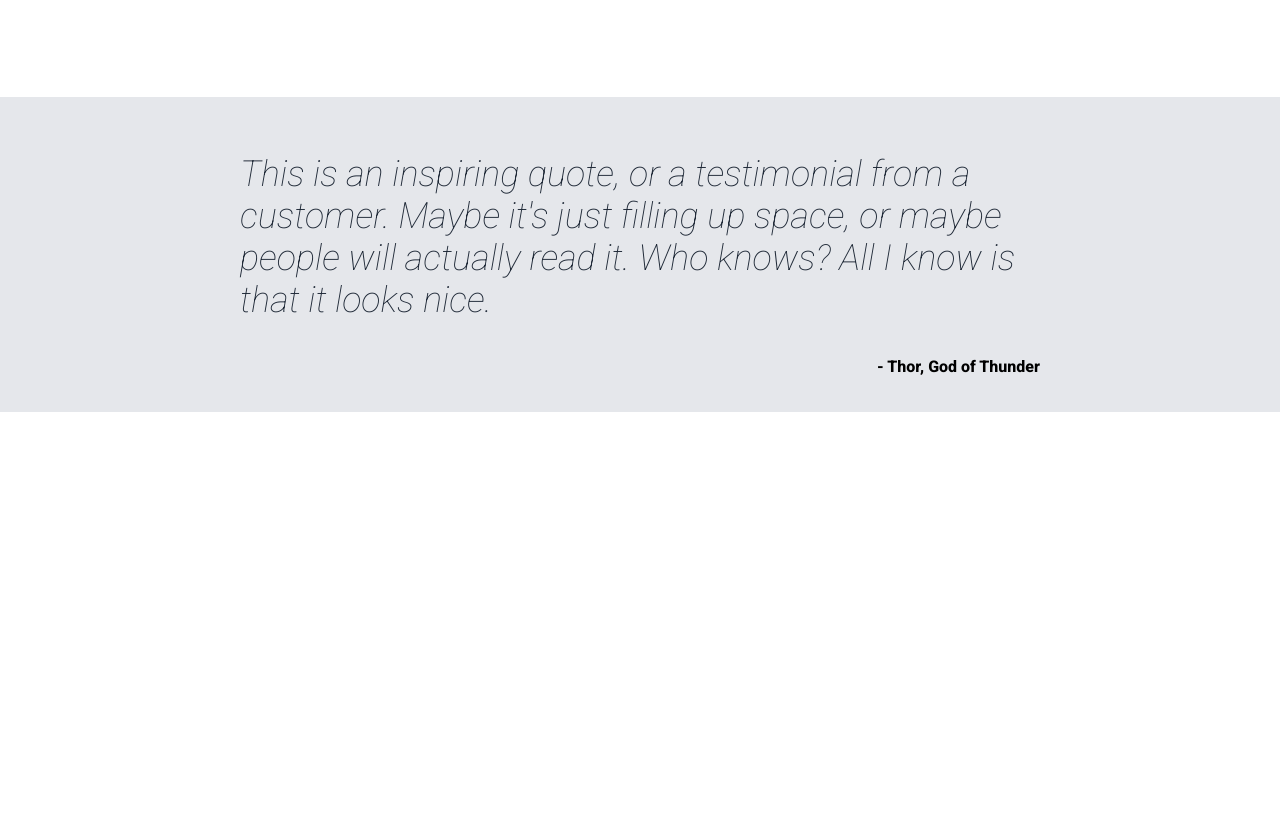
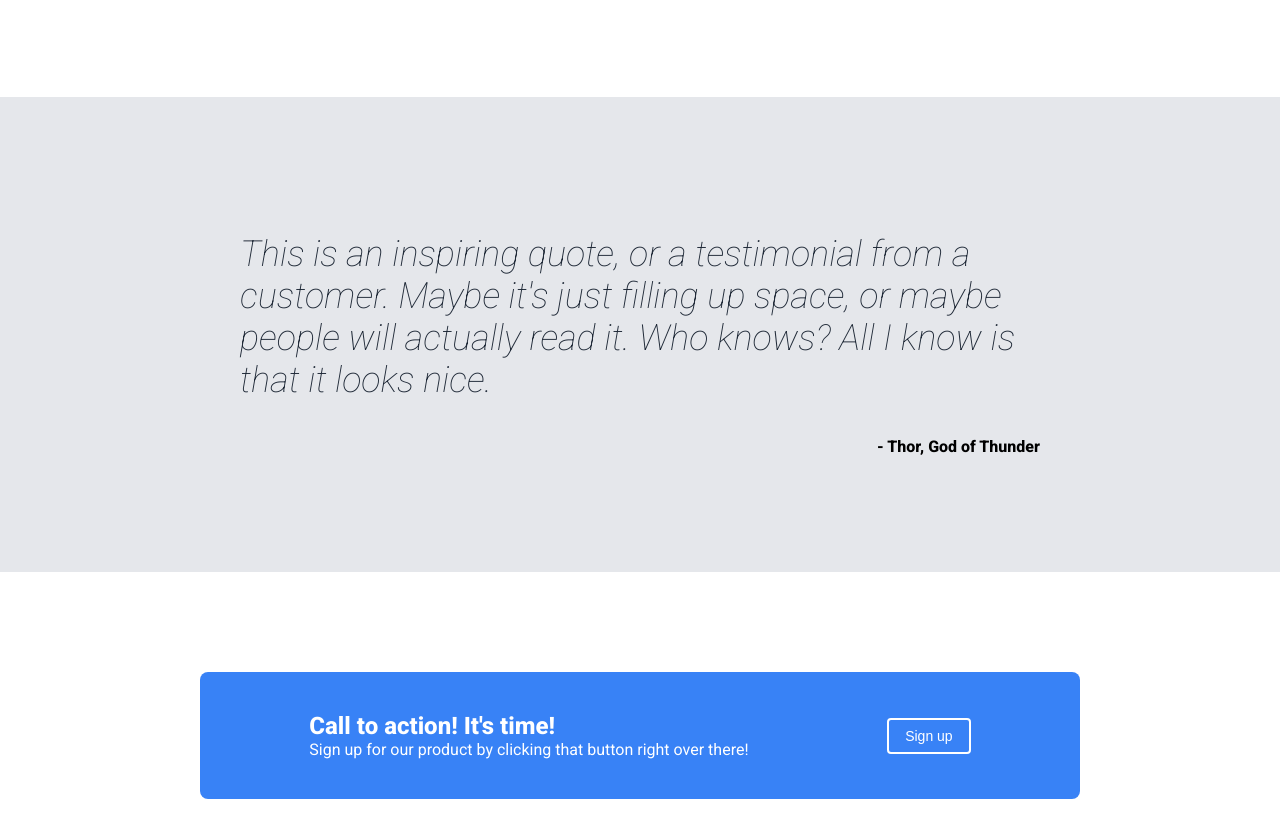
Before and after one commit to raif-sh/odin-landing-page, a plain HTML site: page index.html in a window 1280 px wide. Shown: the part 735-1572 px from the top of the page. Before the commit the page ends 1147 px from the top, so only its background shows below. Drawn offline with Linux system fonts and the light colour scheme.

Commit message:
cta modal style done

```diff
--- a/index.html
+++ b/index.html
@@ -67,5 +67,22 @@
                 </p>
             </div>
         </div>
+        <div class="cta-section">
+            <div class="container">
+                <div class="cta-modal">
+                    <div class="cta-content">
+                        <div class="main-text">
+                            Call to action! It's time!
+                        </div>
+                        <p>
+                            Sign up for our product by clicking that button right over there!
+                        </p>
+                    </div>
+                    <button>
+                        Sign up
+                    </button>
+                </div>
+            </div>
+        </div>
     </body>
 </html>
--- a/style.css
+++ b/style.css
@@ -85,7 +85,7 @@ h1 {
 
 .quote-section {
     background-color: #E5E7EB;
-    padding: 20px;
+    padding: 100px;
 }
 
 .quote {
@@ -104,3 +104,43 @@ h1 {
     font-weight: 800;
     text-align: right;
 }
+
+.cta-section {
+    margin: 100px;
+}
+
+.cta-modal {
+    background-color: #3882F6;
+    border-radius: 8px;
+    margin-top: 24px;
+    width: 800px;
+    padding: 40px;
+    display: flex;
+    justify-content: space-around;
+    align-items: center;
+    margin: auto;
+}
+
+.cta-content {
+    color: #fff;
+}
+
+.cta-content p {
+    margin: 0;
+}
+
+.cta-content .main-text {
+    padding: 0;
+    margin: 0;
+    font-size: 24px;
+    font-weight: 800;
+}
+
+.cta-modal button {
+    padding: 8px 16px;
+    border-radius: 4px;
+    background-color: transparent;
+    border: 2px solid #fff;
+    color:white;
+    font-size: 14px;
+}
```
